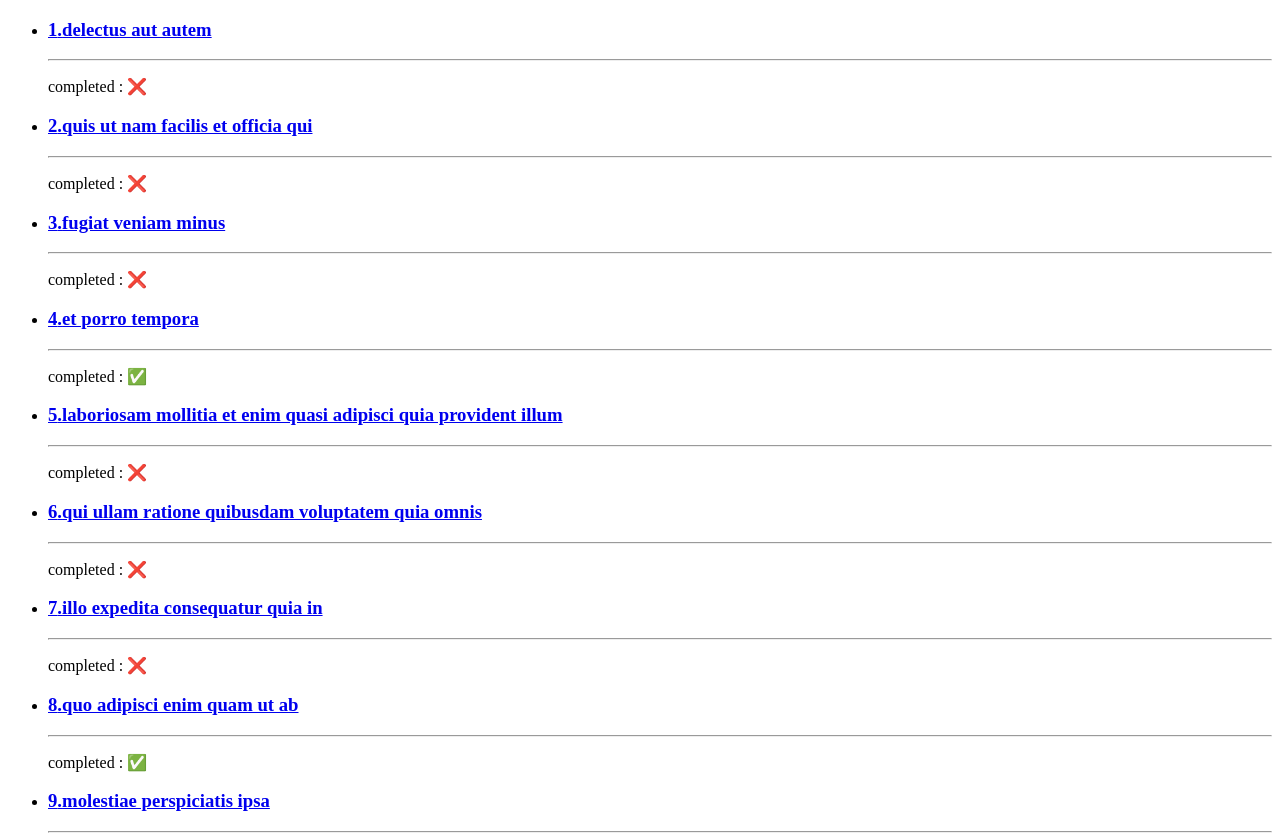
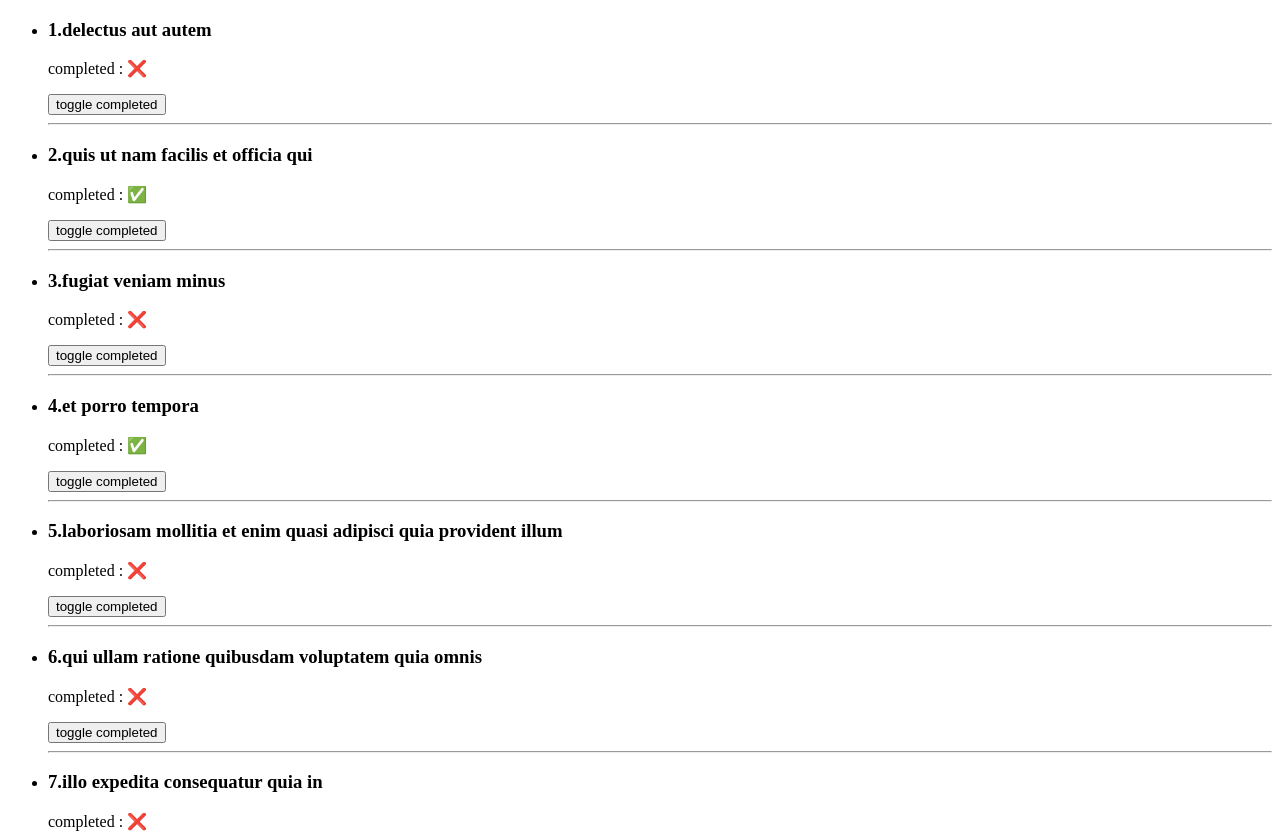
Before and after one commit to Mehdi-haghdoost/practice-nextjs, a Next.js app: page /todos in a window 1280 px wide. Shown: the top 835 px of the page. Built offline with nearby package versions, Linux system fonts and the light colour scheme; data requests are answered from the project's data file.

Commit message:
csr real example

```diff
--- a/data/db.json
+++ b/data/db.json
@@ -1,62 +1,59 @@
 {
   "todos": [
     {
-            "userId": 1,
-            "id": 1,
       "title": "delectus aut autem",
-            "completed": false
+      "completed": false,
+      "id": "1"
+    },
+    {
+      "title": "quis ut nam facilis et officia qui",
+      "completed": true,
+      "id": "2"
+    },
+    {
+      "title": "fugiat veniam minus",
+      "completed": false,
+      "id": "3"
     },
     {
       "userId": 1,
-            "id": 2,
-            "title": "quis ut nam facilis et officia qui",
-            "completed": false
-        },
-        {
-            "userId": 1,
-            "id": 3,
-            "title": "fugiat veniam minus",
-            "completed": false
-        },
-        {
-            "userId": 1,
-            "id": 4,
+      "id": "4",
       "title": "et porro tempora",
       "completed": true
     },
     {
       "userId": 1,
-            "id": 5,
+      "id": "5",
       "title": "laboriosam mollitia et enim quasi adipisci quia provident illum",
       "completed": false
     },
     {
       "userId": 1,
-            "id": 6,
+      "id": "6",
       "title": "qui ullam ratione quibusdam voluptatem quia omnis",
       "completed": false
     },
     {
       "userId": 1,
-            "id": 7,
+      "id": "7",
       "title": "illo expedita consequatur quia in",
       "completed": false
     },
     {
       "userId": 1,
-            "id": 8,
+      "id": "8",
       "title": "quo adipisci enim quam ut ab",
       "completed": true
     },
     {
       "userId": 1,
-            "id": 9,
+      "id": "9",
       "title": "molestiae perspiciatis ipsa",
       "completed": false
     },
     {
       "userId": 1,
-            "id": 10,
+      "id": "10",
       "title": "illo est ratione doloremque quia maiores aut",
       "completed": true
     }
--- a/pages/todos/[id].js
+++ b/pages/todos/[id].js
@@ -1,9 +1,42 @@
-import React from 'react'
+import React, { useState } from 'react'
 
-function Todo() {
-  return (
-    <div>Todo</div>
-  )
+function Todo({ id, completed, title }) {
+    const [todo, setTodo] = useState({ id, completed, title })
+
+    async function toggleCompleteHandler() {
+
+        const res = await fetch(`http://localhost:4000/todos/${id}`, {
+            method: "PUT",
+            headers: {
+                "Content-Type": "application/json",
+            },
+            body: JSON.stringify({
+                title: todo.title,
+                completed: !todo.completed,
+            }),
+        })
+        console.log('res =>', res);
+        const data = await res.json()
+        if (res.status === 200) {
+            setTodo(data)
+            console.log("Todo Completed Successfully :))");
+        }
+    }
+
+    return (
+        <li key={todo.id}>
+
+            <h3>{todo.id}.{todo.title}</h3>
+            <p>
+                completed : {todo.completed ? "✅" : "❌"}
+            </p>
+
+            <button onClick={() => {
+                toggleCompleteHandler()
+            }}>toggle completed</button>
+            <hr />
+        </li>
+    )
 }
 
 export default Todo
--- a/pages/todos/index.js
+++ b/pages/todos/index.js
@@ -1,5 +1,5 @@
 import React, { useEffect, useState } from 'react';
-import Link from 'next/link';
+import Todo from './[id]';
 
 function Todos() {
 
@@ -9,25 +9,17 @@ function Todos() {
         fetch('http://localhost:4000/todos')
             .then(res => res.json())
             .then(data => setTodos(data))
+
     }, [])
 
     return (
         <ul>
             {todos.length ? (
                 todos.map((todo) => (
-                    <li key={todo.id}>
-                        <Link href={`/todos/${todo.id}`}>
-                            <h3>{todo.id}.{todo.title}</h3>
-                        </Link>
-                        <hr />
-                        <p>
-                            completed : {todo.completed ? "✅" : "❌"}
-                        </p>
-                    </li>
-
+                   <Todo key={todo.id} {...todo} />
                 ))
-            ): <h1>Todos notFound</h1>
-        }
+            ) : <h1>Todos notFound</h1>
+            }
         </ul >
     )
 }
```
Lines whose indentation alone changed are shown as unchanged.
